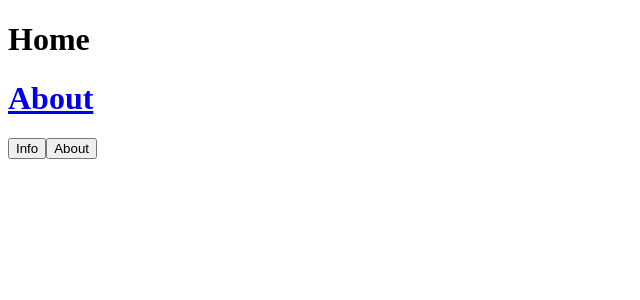
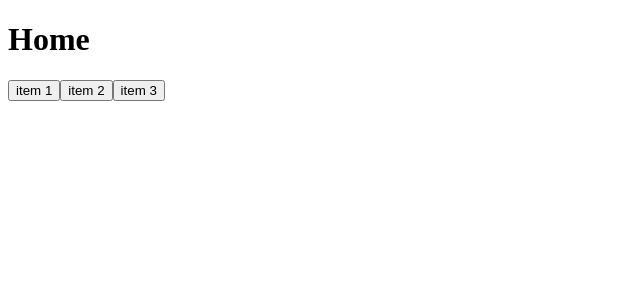
Before and after one commit to ABOBAKAR-IT/learn-react, a React (Create React App) app: page / in a window 1280 px wide. Shown: the top 300 px of the page, without its empty margins (0-640 px from the left). Built offline with nearby package versions, Linux system fonts and the light colour scheme.

Commit message:
pass data with useNavigate, and use useLocation

```diff
--- a/src/page/About.jsx
+++ b/src/page/About.jsx
@@ -1,10 +1,16 @@
 import React from "react";
-import { Link } from "react-router-dom";
+import { Link, useLocation } from "react-router-dom";
 function About(){
+
+    const locaion=useLocation()
+    console.log(locaion.state.id)
+
     return (
         <>
 <h1>About page</h1>
-       <Link to="/"><h1>Home</h1></Link>
+       <><h1>You press Item No {locaion.state.id}</h1></>
+       <Link to="/"><h2>Back</h2></Link>
+
 
         </>
     )
--- a/src/page/Home.jsx
+++ b/src/page/Home.jsx
@@ -1,21 +1,23 @@
 import React from "react";
-import { Link, useNavigate } from "react-router-dom";
+import { useNavigate } from "react-router-dom";
 function Home(){
-    const navigater1=useNavigate();
-    const navigater2=useNavigate();
+    const navigater=useNavigate();
 
-    function go_to_about(){
-navigater1("/about");
+
+    function go_to_about(e){
+
+ navigater("/about",{state:{id:e.target.name}});
     }
-    function go_to_info(){
-        navigater2("/info");
-            }
+
     return (
         <>
         <h1>Home</h1>
-<Link to="/about"><h1>About</h1></Link>
-<button onClick={go_to_info}>Info</button>
-<button onClick={go_to_about}>About</button>
+
+<button onClick={go_to_about} name="1">item 1</button>
+<button onClick={go_to_about} name="2">item 2</button>
+<button onClick={go_to_about} name="3">item 3</button>
+
+
         </>
     )
 }
```
